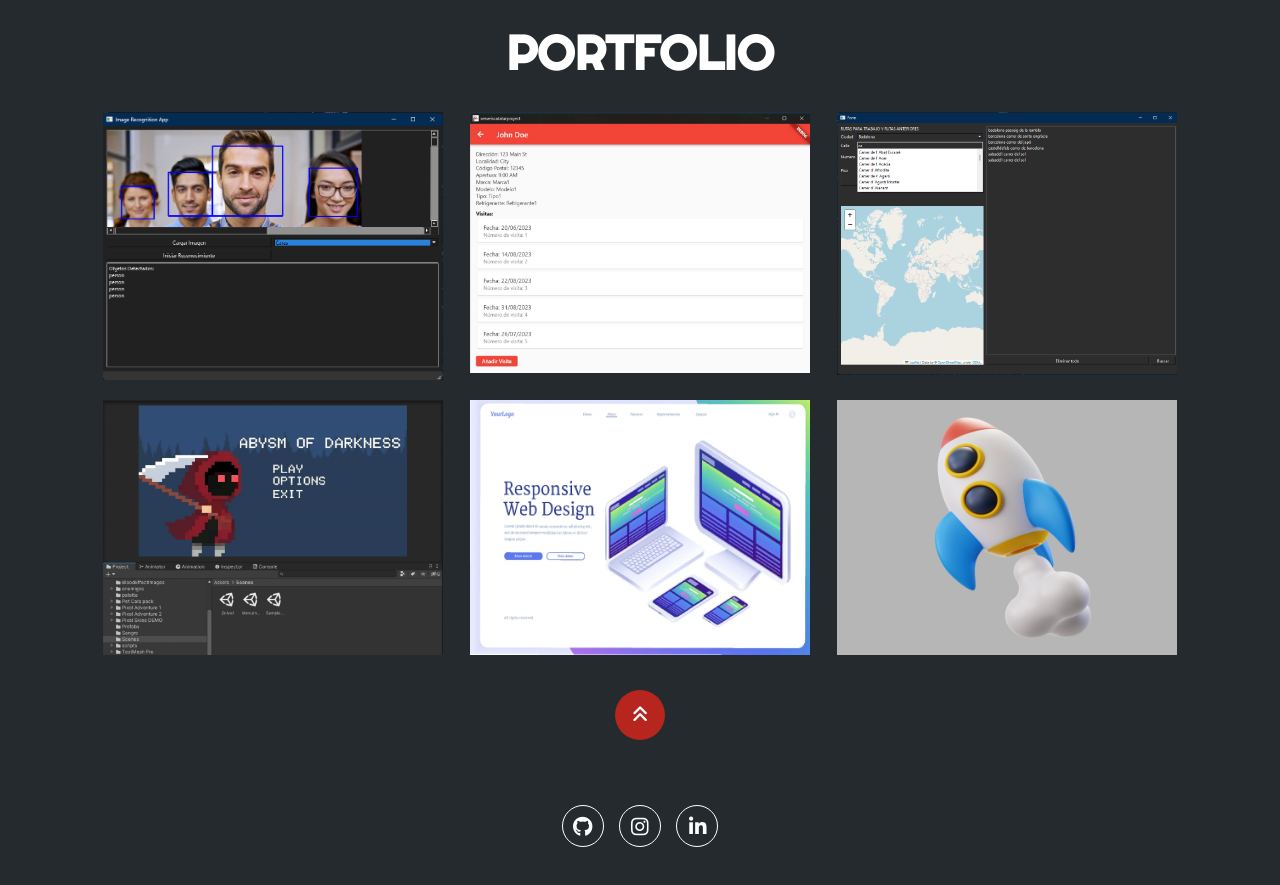
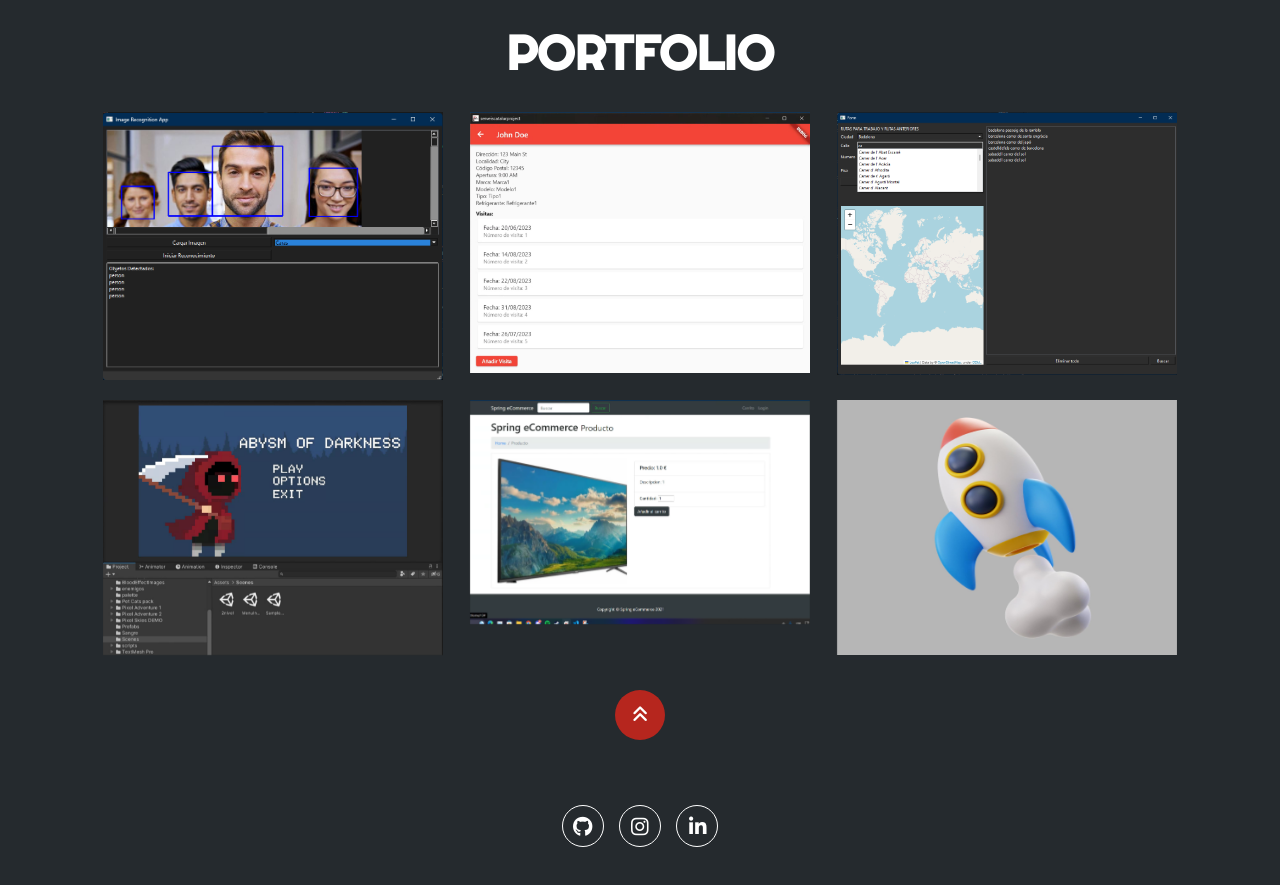
Before and after one commit to brunoulis/Porfolio, a plain HTML site: page index.html in a window 1280 px wide. Shown: the part 5009-5894 px from the top of the page. Drawn offline with nearby package versions, Linux system fonts and the light colour scheme.

Commit message:
Update p5

```diff
--- a/index.html
+++ b/index.html
@@ -414,7 +414,7 @@
                 </a>
                 <a href="https://github.com/brunoulis/SpringProject" target="_blank">
                     <div class="proyecto">
-                        <img src="img/p5.jpg" alt="">
+                        <img src="img/p5.png" alt="">
                         <div class="overlay">
                             <h3>E-Commerce</h3>
                             <p>JAVA/SPRING</p>
```
Also changed, not shown: img/p5.png (added).
